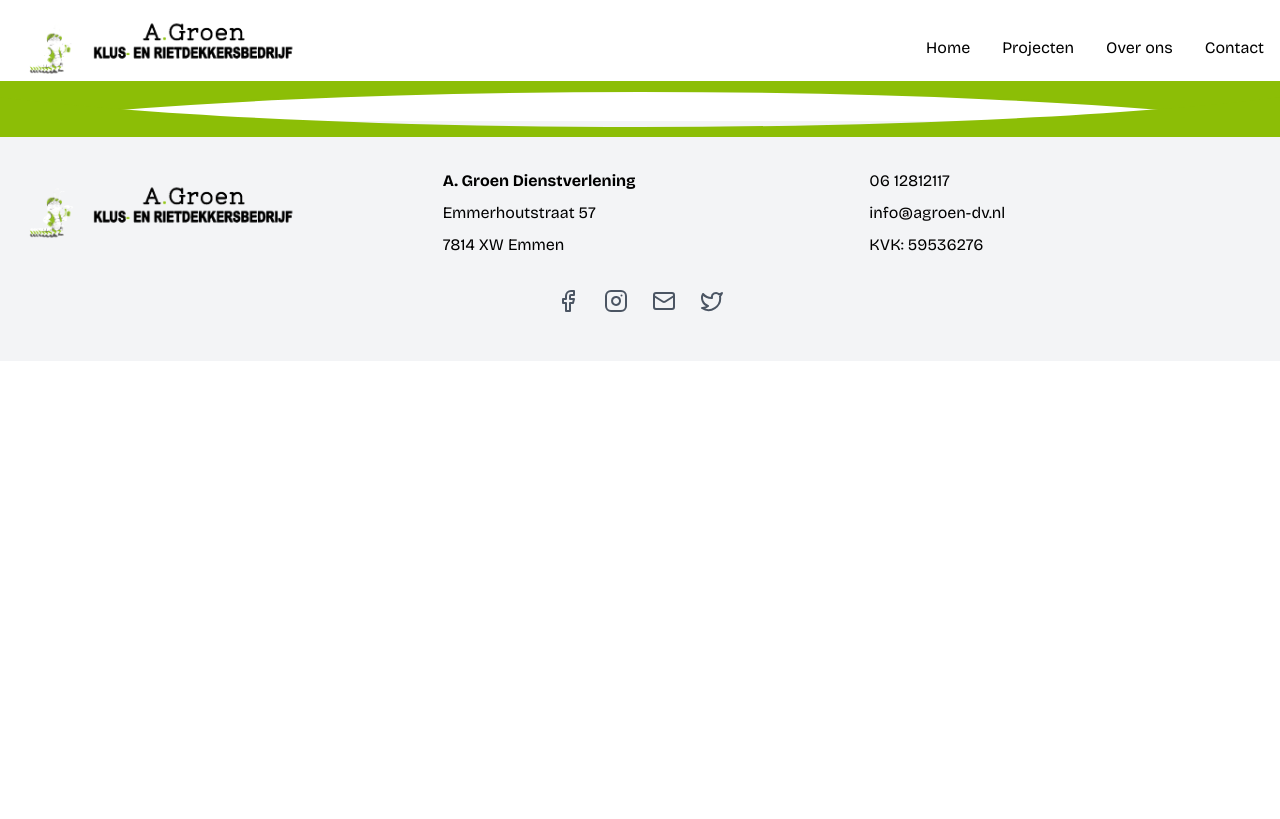
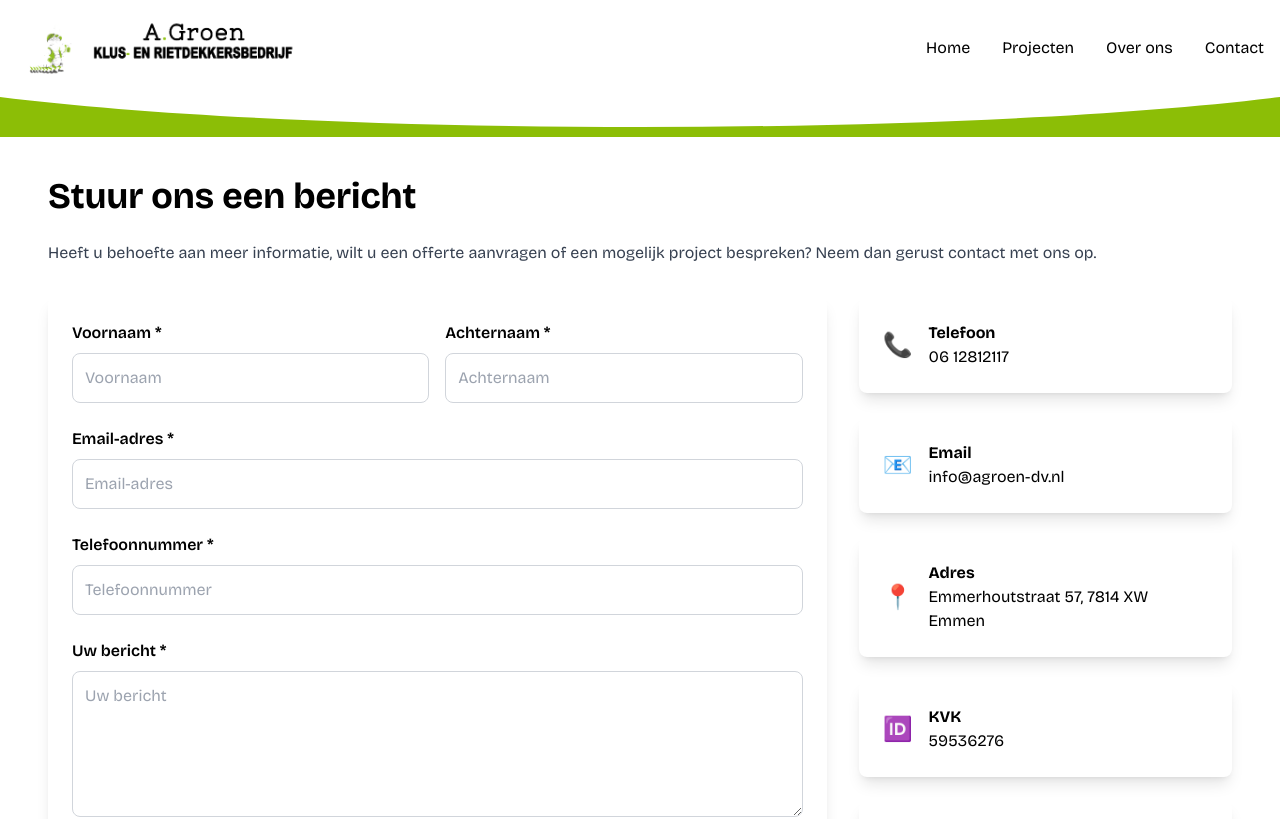
Before and after one commit to milansk05/A.-Groen-Klus-en-rietdekkersbedrijf, a Next.js app in the folder webapp/: page /contact in a window 1280 px wide. Shown: the top 819 px of the page. Built offline with nearby package versions, Linux system fonts and the light colour scheme.

Commit message:
toevoeging van contact pagina

```diff
--- a/webapp/src/app/(routes)/contact/page.tsx
+++ b/webapp/src/app/(routes)/contact/page.tsx
@@ -1,9 +1,14 @@
-import React from 'react'
+import React from "react";
+import Contactform from "@/app/components/contact/contactform"
 
 const Contact = () => {
   return (
-    <div>Contact</div>
-  )
-}
+    <>
+      <div className="p-8">
+        <Contactform />
+      </div>
+    </>
+  );
+};
 
-export default Contact
+export default Contact;
--- /dev/null
+++ b/webapp/src/app/components/contact/contactform.tsx
@@ -0,0 +1,105 @@
+export default function ContactForm() {
+    return (
+        <div className="container mx-auto px-4 py-12">
+            <h2 className="text-4xl font-bold mb-6">Stuur ons een bericht</h2>
+            <p className="text-gray-700 mb-8">
+                Heeft u behoefte aan meer informatie, wilt u een offerte aanvragen of een mogelijk project bespreken? Neem dan gerust contact met ons op.
+            </p>
+
+            <div className="grid grid-cols-1 lg:grid-cols-3 gap-8">
+                <div className="lg:col-span-2 bg-white shadow-lg p-6 rounded-lg">
+                    <form className="space-y-6">
+                        <div className="grid grid-cols-1 md:grid-cols-2 gap-4">
+                            <div>
+                                <p className="mb-2 font-semibold">Voornaam *</p>
+                                <input
+                                    type="text"
+                                    placeholder="Voornaam"
+                                    className="border border-gray-300 p-3 rounded-lg w-full"
+                                />
+                            </div>
+                            <div>
+                                <p className="mb-2 font-semibold">Achternaam *</p>
+                                <input
+                                    type="text"
+                                    placeholder="Achternaam"
+                                    className="border border-gray-300 p-3 rounded-lg w-full"
+                                />
+                            </div>
+                        </div>
+
+                        <div>
+                            <p className="mb-2 font-semibold">Email-adres *</p>
+                            <input
+                                type="email"
+                                placeholder="Email-adres"
+                                className="border border-gray-300 p-3 rounded-lg w-full"
+                            />
+                        </div>
+
+                        <div>
+                            <p className="mb-2 font-semibold">Telefoonnummer *</p>
+                            <input
+                                type="text"
+                                placeholder="Telefoonnummer"
+                                className="border border-gray-300 p-3 rounded-lg w-full"
+                            />
+                        </div>
+
+                        <div>
+                            <p className="mb-2 font-semibold">Uw bericht *</p>
+                            <textarea
+                                placeholder="Uw bericht"
+                                rows={5}
+                                className="border border-gray-300 p-3 rounded-lg w-full"
+                            />
+                        </div>
+
+                        <button
+                            type="submit"
+                            className="bg-green-500 text-white font-bold py-3 px-6 rounded-lg hover:bg-green-600 transition-colors"
+                        >
+                            Versturen
+                        </button>
+                    </form>
+                </div>
+
+                <div className="lg:col-span-1 space-y-6">
+                    <div className="flex items-center space-x-4 bg-white shadow-lg p-6 rounded-lg">
+                        <span className="text-green-500 text-2xl">📞</span>
+                        <div>
+                            <h4 className="font-bold">Telefoon</h4>
+                            <p>06 12812117</p>
+                        </div>
+                    </div>
+                    <div className="flex items-center space-x-4 bg-white shadow-lg p-6 rounded-lg">
+                        <span className="text-green-500 text-2xl">📧</span>
+                        <div>
+                            <h4 className="font-bold">Email</h4>
+                            <p>info@agroen-dv.nl</p>
+                        </div>
+                    </div>
+                    <div className="flex items-center space-x-4 bg-white shadow-lg p-6 rounded-lg">
+                        <span className="text-green-500 text-2xl">📍</span>
+                        <div>
+                            <h4 className="font-bold">Adres</h4>
+                            <p>Emmerhoutstraat 57, 7814 XW Emmen</p>
+                        </div>
+                    </div>
+                    <div className="flex items-center space-x-4 bg-white shadow-lg p-6 rounded-lg">
+                        <span className="text-green-500 text-2xl">🆔</span>
+                        <div>
+                            <h4 className="font-bold">KVK</h4>
+                            <p>59536276</p>
+                        </div>
+                    </div>
+                    <div className="bg-white shadow-lg p-6 rounded-lg h-48 flex justify-center items-center">
+                        <h4 className="font-bold text-center text-gray-500">
+                            Ruimte voor Google Maps of logo
+                        </h4>
+                    </div>
+                </div>
+            </div>
+        </div>
+    );
+}
```
